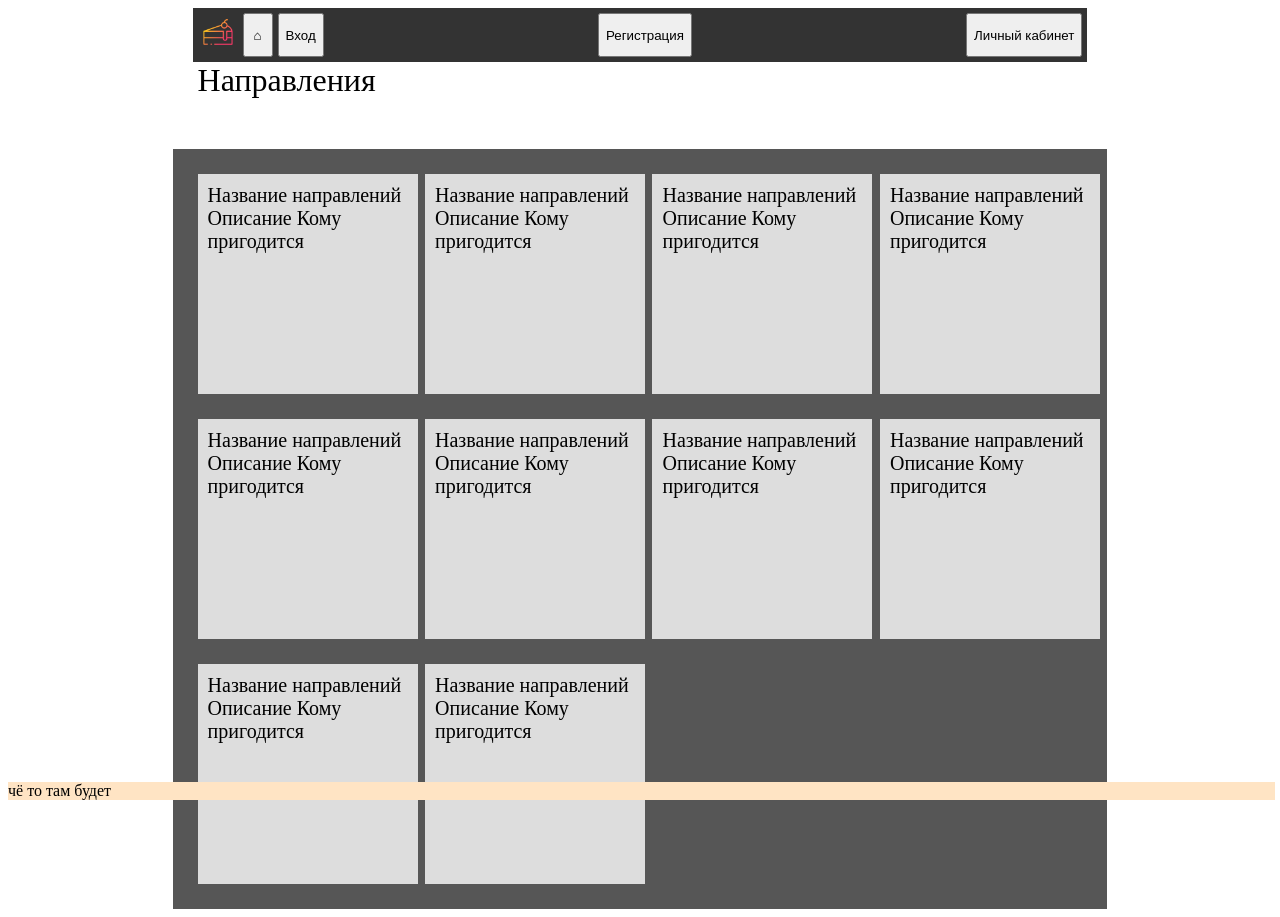
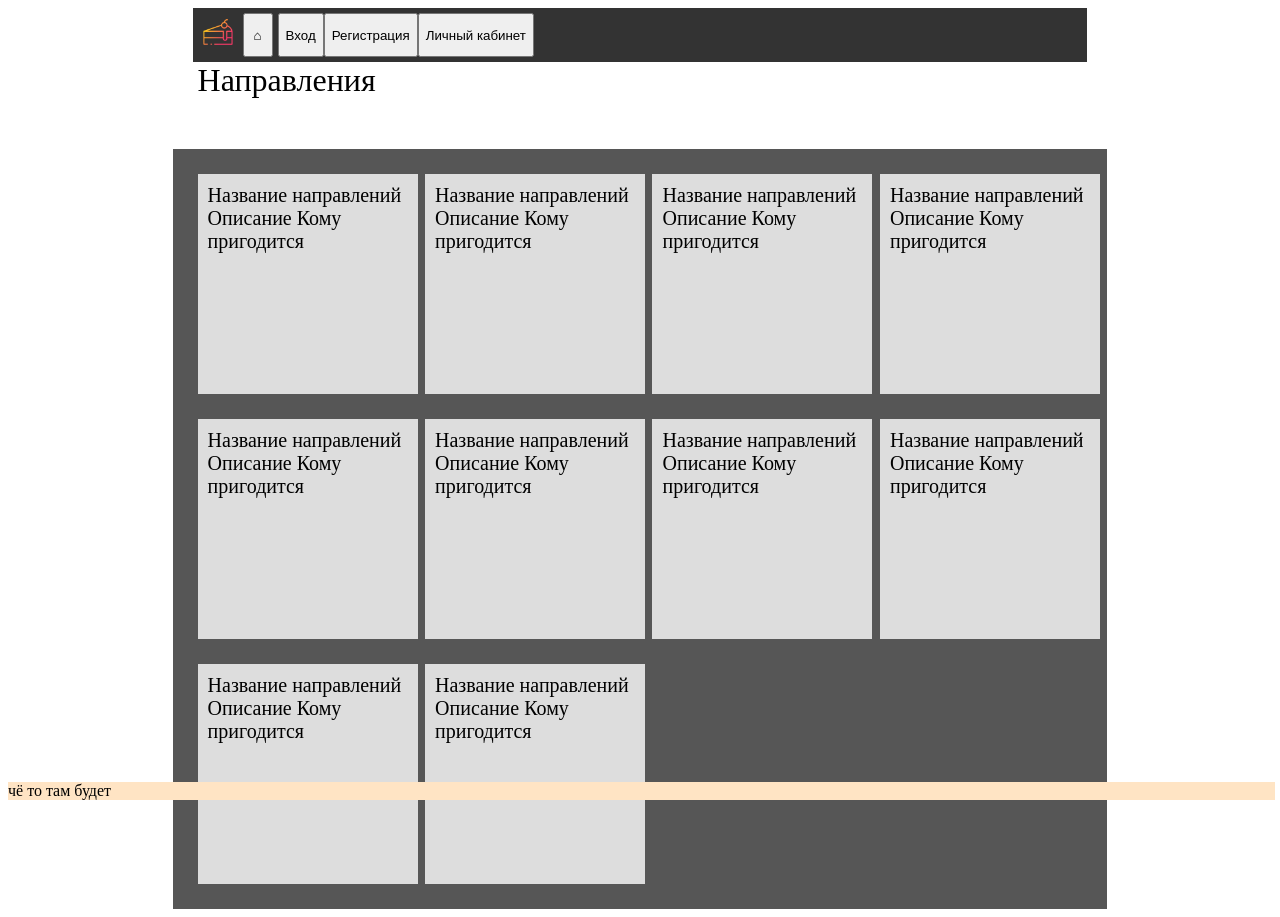
Before and after one commit to manInit/school-page-front, a React (Create React App) app: page /trajectory_list in a window 1280 px wide. Built offline with nearby package versions, Linux system fonts and the light colour scheme.

Commit message:
redirect without reload
i can't use hooks like useNavigate cause i need to export buttons therefore, i chose Link component

```diff
--- a/public/head_panel.css
+++ b/public/head_panel.css
@@ -41,3 +41,12 @@
     border: 1px solid black;
     display: inline-block;
 }
+
+input[type=button]{
+    height: 100%;
+}
+
+a {
+    color: inherit; /* blue colors for links too */
+    text-decoration: inherit; /* no underline */
+  }
--- a/src/home.jsx
+++ b/src/home.jsx
@@ -1,17 +1,17 @@
 import { useEffect } from "react"
 import { get_req } from "./utils/requests-api"
 import uni_logo from './pics/4746124.png'
+import { Link } from "react-router-dom"
 // import '../public/grid.css'
-
 export const base_url = 'http://localhost:3000'
 // export const home_btn = <input type="button" value='⌂' className='home_btn' onClick={() => {window.location.href=base_url}}/>
 export const uni_btn = <div className='uni_btn' onClick={() => {window.location.href='https://www.istu.edu'}}><img src={uni_logo} width='40' alt="uni_logo"/></div>
-export const home_btn = <input type='button' value='⌂' className='home_btn' onClick={() => {window.location.href=base_url}}/>
-export const trajectory_btn = <input type='button' className='trajectory_btn' value='Направления' onClick={() => {window.location.href=base_url+'/trajectory_list'}}/>
-export const personal_space_btn = <input type='button' value='Личный кабинет' style={{marginLeft: 'auto'}} onClick={()=>{window.location.href=base_url+'/personal'}} />
+export const home_btn = <Link to='/'><input type='button' value='⌂' className='home_btn'/></Link>
+export const trajectory_btn = <Link to='/trajectory_list'><input type='button' className='trajectory_btn' value='Направления'/></Link>
+export const personal_space_btn = <Link to='/personal'><input type='button' value='Личный кабинет' style={{marginLeft: 'auto'}} /></Link>
 export const user_btn = <span className="user_fi">Имя Фамилия</span>
-export const login_btn = <input type='button' value='Вход' onClick={()=>{window.location.href=base_url+'/login'}}/>
-export const register_btn = <input type='button' value='Регистрация' style={{marginLeft: 'auto'}} onClick={()=>{window.location.href=base_url+'/register'}}/>
+export const register_btn = <Link to='/register'><input type='button' value='Регистрация' style={{marginLeft: 'auto'}} /></Link>
+export const login_btn = <Link to='/login'><input type='button' value='Вход' /></Link>
 export const bottom_info = <div className="under_line">чё то там будет</div>
 
 const Home = () =>{
--- a/src/personal_components/profile.jsx
+++ b/src/personal_components/profile.jsx
@@ -67,7 +67,7 @@ const Profile = () =>{
                 {subtext}
                 <br></br><br></br>
                 <div style={{display: 'flex', justifyContent: 'center'}}>
-                    <input type='button' value='изменить' onClick={()=>{set_popup_visible(false)}}/>
+                    <input type='button' value='изменить' onClick={()=>{set_popup_visible(false); values['name'].textContent = 'sdfsdfsd'}}/>
                 </div>
             </Popup_modal>
             <table>
--- a/src/trajectory.jsx
+++ b/src/trajectory.jsx
@@ -1,4 +1,5 @@
 import { useEffect } from "react";
+import { Link } from "react-router-dom";
 import { home_btn, personal_space_btn, bottom_info, uni_btn, user_btn, login_btn, register_btn, base_url, trajectory_btn } from "./home"
 
 
@@ -39,9 +40,11 @@ export default Trajectory
 const trajectory_div = (elem) =>{
     return(
         <>
-            <div /*key={elem.id}*/ className="trajectory_activity" onClick={()=>{window.location.href=base_url+'/activity'}}>
-                Активность
-            </div>
+            <Link to='/activity'>
+                <div /*key={elem.id}*/ className="trajectory_activity" >
+                    Активность
+                </div>
+            </Link>
         </>
     )
 }
--- a/src/trajectory_list.jsx
+++ b/src/trajectory_list.jsx
@@ -1,4 +1,5 @@
 import { useEffect } from "react"
+import { Link, useNavigate } from "react-router-dom"
 import { home_btn, personal_space_btn, bottom_info, uni_btn, user_btn, login_btn, register_btn, base_url } from "./home"
 import { get_req } from "./utils/requests-api"
 
@@ -37,10 +38,12 @@ export default TrajectoryList
 
 const trajectory_div = (elem) =>{
     return(
-        <div /*key={elem.id}*/ className="grid_item" onClick={()=>{window.location.href=base_url+'/trajectory'}}>
-            Название направлений
-            Описание
-            Кому пригодится
-        </div>
+            <Link to='/trajectory'>
+                <div /*key={elem.id}*/ className="grid_item" >
+                    Название направлений
+                    Описание
+                    Кому пригодится
+                </div>
+            </Link>
     )
 }
```
Also changed, not shown: src/components/button.jsx (added, +12 -0 lines).
